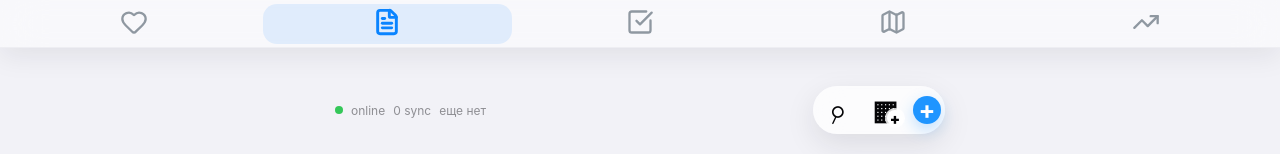
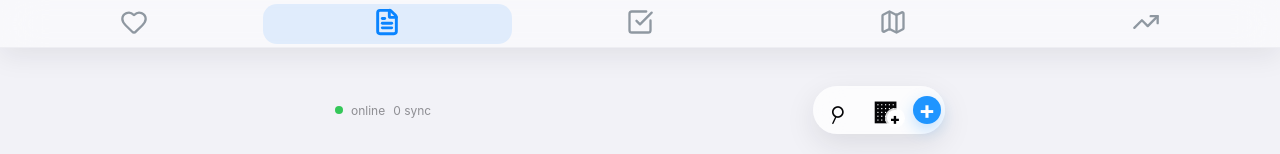
Before and after one commit to Evgeniyzuev/open-abundance-copy, a Next.js app: page / in a window 1280 px wide. Shown: the top 154 px of the page. Built offline with nearby package versions, Linux system fonts and the light colour scheme.

Commit message:
-lastSync

```diff
--- a/components/NotesApp.tsx
+++ b/components/NotesApp.tsx
@@ -66,7 +66,6 @@ export default function NotesApp() {
   const [listModalOpen, setListModalOpen] = useState(false);
   const [infoNoteId, setInfoNoteId] = useState<string | null>(null);
   const [connection, setConnection] = useState<ConnectionState>("online");
-  const [lastSync, setLastSync] = useState<string | null>(null);
 
   const activeView = detailView ?? "all";
   const activeTitle = getViewTitle(activeView, lists);
@@ -94,7 +93,6 @@ export default function NotesApp() {
   async function syncNow() {
     if (!navigator.onLine) return;
     await syncPendingNotes();
-    setLastSync(new Date().toLocaleTimeString("ru-RU", { hour: "2-digit", minute: "2-digit" }));
     await refreshData();
   }
 
@@ -245,7 +243,6 @@ export default function NotesApp() {
       ) : (
         <HomeScreen
           connection={connection}
-          lastSync={lastSync}
           lists={lists}
           notes={notes}
           pendingCount={pendingCount}
@@ -293,7 +290,6 @@ export default function NotesApp() {
 
 type HomeScreenProps = {
   connection: ConnectionState;
-  lastSync: string | null;
   lists: ReminderList[];
   notes: Note[];
   pendingCount: number;
@@ -303,7 +299,7 @@ type HomeScreenProps = {
   onOpenList: (view: ViewId) => void;
 };
 
-function HomeScreen({ connection, lastSync, lists, notes, pendingCount, onCreateList, onCreateNote, onDeleteList, onOpenList }: HomeScreenProps) {
+function HomeScreen({ connection, lists, notes, pendingCount, onCreateList, onCreateNote, onDeleteList, onOpenList }: HomeScreenProps) {
   return (
     <>
       <header className="home-topbar">
@@ -311,7 +307,6 @@ function HomeScreen({ connection, lastSync, lists, notes, pendingCount, onCreate
           <span className={`dot ${connection}`} />
           <span>{connection}</span>
           <span>{pendingCount} sync</span>
-          <span>{lastSync ?? "еще нет"}</span>
         </div>
         <div className="top-actions">
           <button className="round-button search-button" type="button" aria-label="Поиск">⌕</button>
```
